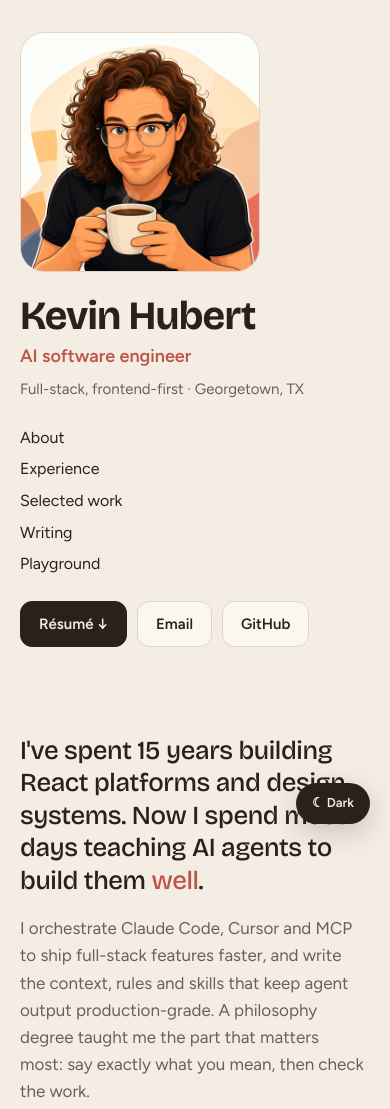
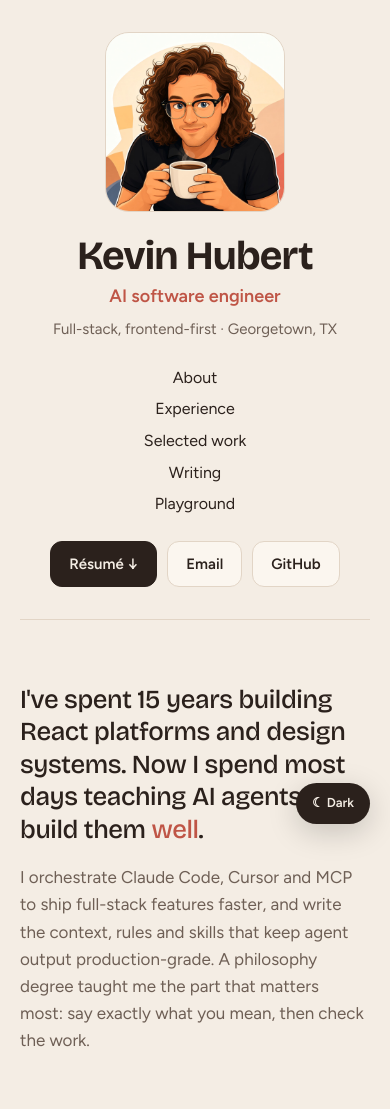
Before and after one commit to kevinhubert/kevinhubert.github.io, an Astro site: page / in a window 390 px wide. Shown: the top 1109 px of the page. Built offline with nearby package versions, Linux system fonts and the light colour scheme; Astro itself is replaced by a stand-in of ours.

Commit message:
Center sidebar on narrow screens, matching updated Studio design
Co-Authored-By: Claude Sonnet 5.5 <noreply@anthropic.com>

```diff
--- a/src/styles/global.css
+++ b/src/styles/global.css
@@ -35,6 +35,12 @@ h1, h2, h3 { font-family: var(--font-display); letter-spacing: -0.02em; }
 }
 @media (min-width: 1000px) {
   .sidebar { position: sticky; top: 0; max-width: 400px; }
+}
+@media (max-width: 999.98px) {
+  .sidebar { justify-items: center; text-align: center; padding-bottom: 32px; border-bottom: 1px solid var(--line); }
+  .sidebar .portrait { max-width: 180px; }
+  .side-nav { display: flex; flex-wrap: wrap; justify-content: center; gap: 6px 20px; }
+  .btn-row { justify-content: center; }
 }
 .main { flex: 3 1 520px; min-width: 0; padding: clamp(32px, 6vw, 64px) 0; }
 
```
